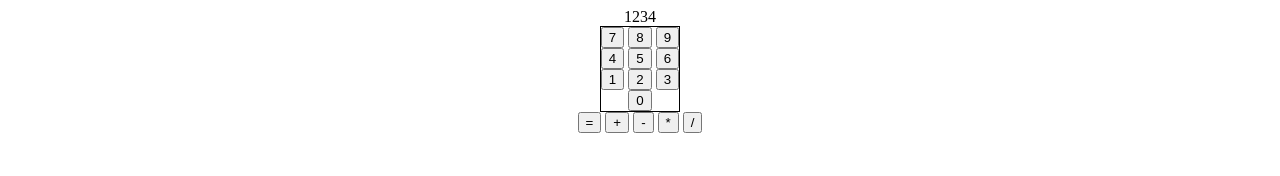
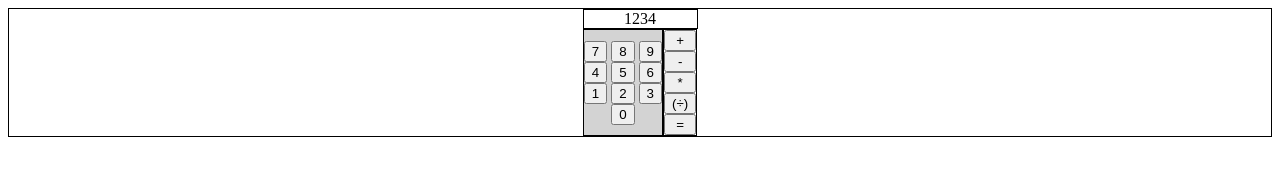
Before and after one commit to BrandonComstock/Calculator, a plain HTML site: page index.html in a window 1280 px wide. Drawn offline with Linux system fonts and the light colour scheme.

Commit message:
calculator looks arranged like an actual calculator

```diff
--- a/index.html
+++ b/index.html
@@ -9,6 +9,7 @@
 <body>
     <div id="calculator">
         <div id="display">1234</div>
+        <div id="body">
             <div id="numbers">
                 <div class="third">
                     <button id="7" class="number">7</button>
@@ -29,11 +30,12 @@
                 <button id="zero" class="number">0</button>
             </div>
             <div id="operators">
-            <button id="=">=</button>
-            <button id="+">+</button>
-            <button id="-">-</button>
-            <button id="*">*</button>
-            <button id="/">/</button>
+                <button id="equals">=</button>
+                <button id="divid">(÷)</button>
+                <button id="multiply">*</button>
+                <button id="subtract">-</button>
+                <button id="add">+</button>
+            </div>
         </div>
     </div>
     <script src="script.js"></script>
--- a/styles.css
+++ b/styles.css
@@ -1,27 +1,37 @@
 #calculator {
     display: flex;
     flex-direction: column;
+    align-items: center;
     justify-content: center;
-    align-items: center;
+    border: 1px solid black;
 }
 
 #numbers {
     display: flex;
     flex-wrap: wrap;
-    /* width: 75px;
-    height: 85px; */
     flex-direction: column;
     border: 1px solid black;
     justify-content: center;
     align-items: center;
+    background-color: lightgray;
 }
 
-.number {
-    box-sizing: border-box;
+#display {
+    border: 1px solid black;
+    width: 113px;
+    text-align: center;
 }
-
-
 
 .third #zero {
     display: flex;
 }
+
+#operators {
+    border: 1px solid black;
+    display: flex;
+    flex-direction: column-reverse;
+}
+
+#body {
+    display: flex;
+}
```
Lines whose indentation alone changed are shown as unchanged.
